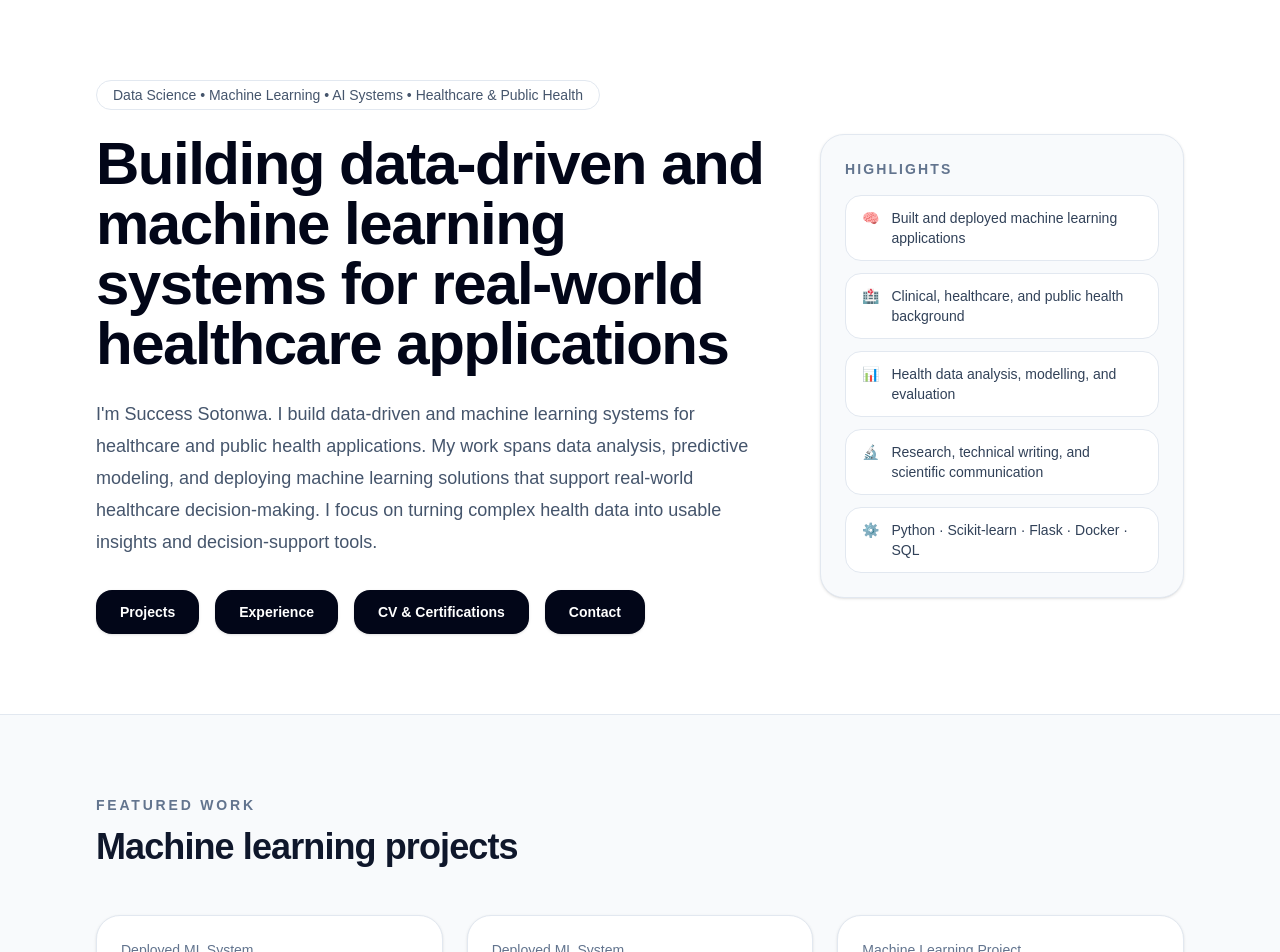
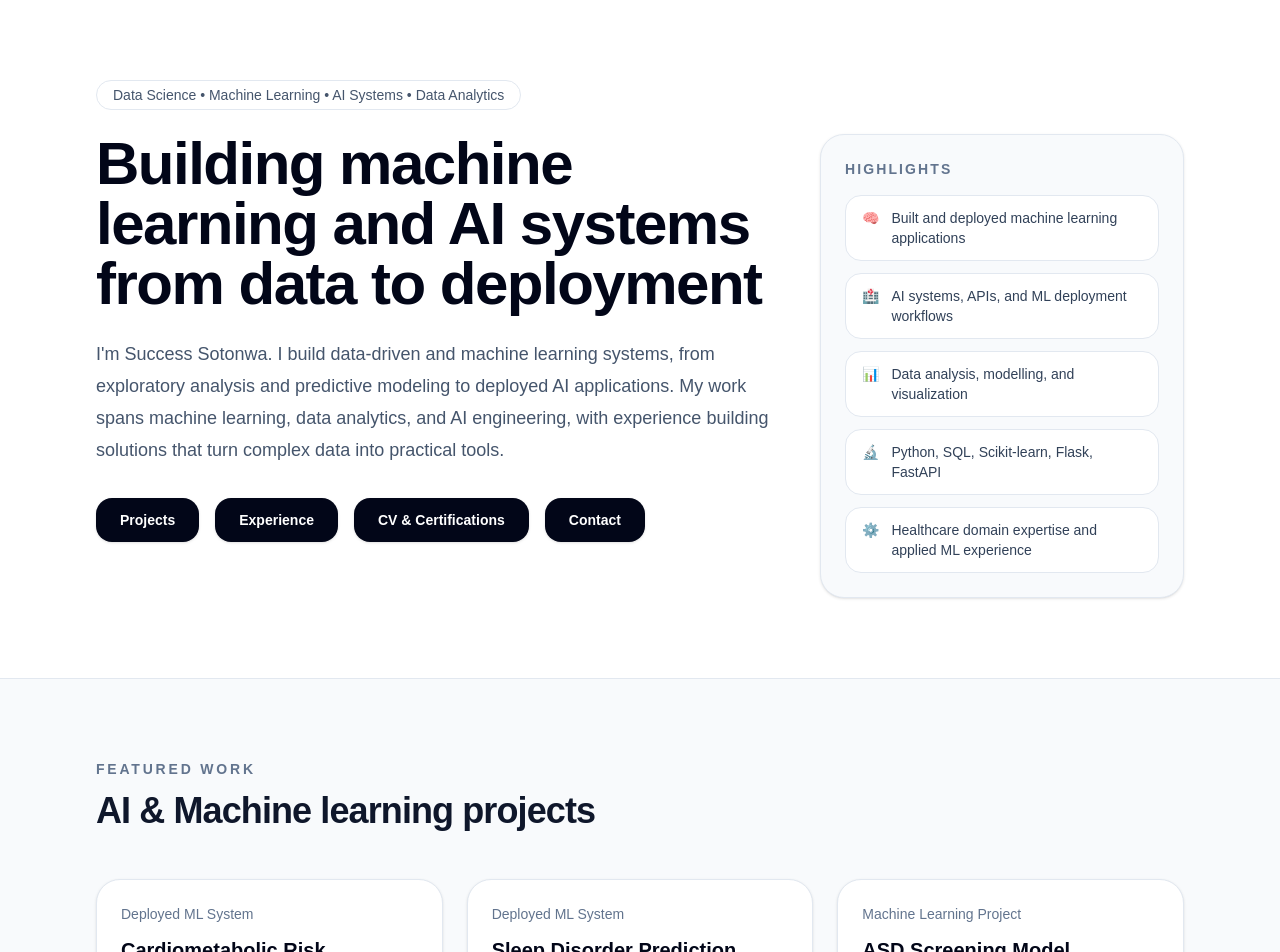
Before and after one commit to success222/portfolio, a Next.js app: page / in a window 1280 px wide. Shown: the top 952 px of the page. Built offline with nearby package versions, Linux system fonts and the light colour scheme.

Commit message:
Updated portfolio

```diff
--- a/app/page.tsx
+++ b/app/page.tsx
@@ -137,43 +137,31 @@ export default function PortfolioWebsite() {
   ];
 
   const skills = {
-    "Data Science & Machine Learning": [
-      "Scikit-learn",
-      "Classification (binary and multi-output)",
+    "AI & Machine Learning": [
+      "Predictive Modelling",
+      "Supervised Learning",
       "Feature engineering",
-      "Cross-validation",
-      "Hyperparameter tuning",
-      "Model evaluation (F1-score, ROC-AUC, sensitivity, specificity)",
+      "Model evaluation",
+      "LLM Applications",
     ],
     "Deployment & Engineering": [
       "Flask",
       "Docker",
       "Render",
+      "FastAPI",
+      "REST APIs",
       "AWS",
       "Git",
-      "GitHub",
-      "ML pipeline thinking",
     ],
     "Data & Analytics": [
       "Python",
       "Pandas",
       "NumPy",
       "EDA",
-      "SQL querying",
-      "Data visualization",
+      "SQL",
+      "Visualization",
       "Power BI",
-      "Looker Studio",
       "Excel",
-      "Google Sheets",
-      "Flourish",
-      "Reporting",
-    ],
-    "Domain Focus": [
-      "Healthcare AI",
-      "Public health",
-      "Clinical decision support",
-      "Child health",
-      "Screening tools",
     ],
   };
 
@@ -204,15 +192,15 @@ export default function PortfolioWebsite() {
       <section className="border-b border-slate-200 bg-white">
         <div className="mx-auto max-w-6xl px-6 py-20 lg:px-8">
           <p className="mb-6 inline-flex rounded-full border border-slate-200 px-4 py-1 text-sm font-medium text-slate-600">
-            Data Science • Machine Learning • AI Systems • Healthcare & Public Health
+            Data Science • Machine Learning • AI Systems • Data Analytics
           </p>
           <div className="grid gap-12 lg:grid-cols-[1.3fr_0.7fr] lg:items-start">
             <div>
               <h1 className="max-w-4xl text-4xl font-bold tracking-tight text-slate-950 sm:text-5xl lg:text-6xl">
-                Building data-driven and machine learning systems for real-world healthcare applications
+                Building machine learning and AI systems from data to deployment
               </h1>
               <p className="mt-6 max-w-3xl text-lg leading-8 text-slate-600">
-                I&apos;m Success Sotonwa. I build data-driven and machine learning systems for healthcare and public health applications. My work spans data analysis, predictive modeling, and deploying machine learning solutions that support real-world healthcare decision-making. I focus on turning complex health data into usable insights and decision-support tools.
+                I&apos;m Success Sotonwa. I build data-driven and machine learning systems, from exploratory analysis and predictive modeling to deployed AI applications. My work spans machine learning, data analytics, and AI engineering, with experience building solutions that turn complex data into practical tools.
               </p>
               {/* <p className="mt-4 text-sm font-semibold text-700">
                 Open to machine learning engineering roles and opportunities in healthcare AI, public health, and applied ML systems.
@@ -260,10 +248,10 @@ export default function PortfolioWebsite() {
               <div className="mt-4 grid gap-3">
                 {[
                   { icon: "🧠", label: "Built and deployed machine learning applications" },
-                  { icon: "🏥", label: "Clinical, healthcare, and public health background" },
-                  { icon: "📊", label: "Health data analysis, modelling, and evaluation" },
-                  { icon: "🔬", label: "Research, technical writing, and scientific communication" },
-                  { icon: "⚙️", label: "Python · Scikit-learn · Flask · Docker · SQL" },
+                  { icon: "🏥", label: "AI systems, APIs, and ML deployment workflows" },
+                  { icon: "📊", label: "Data analysis, modelling, and visualization" },
+                  { icon: "🔬", label: "Python, SQL, Scikit-learn, Flask, FastAPI" },
+                  { icon: "⚙️", label: "Healthcare domain expertise and applied ML experience" },
                 ].map((item) => (
                   <div
                     key={item.label}
@@ -286,7 +274,7 @@ export default function PortfolioWebsite() {
             Featured Work
           </p>
           <h2 className="mt-3 text-3xl font-bold tracking-tight sm:text-4xl">
-            Machine learning projects
+            AI & Machine learning projects
           </h2>
         </div>
 
@@ -358,9 +346,6 @@ export default function PortfolioWebsite() {
     <div className="max-w-3xl">
       <p className="text-sm font-semibold uppercase tracking-[0.2em] text-slate-500">
         Applied Data & Research
-      </p>
-      <p className="mt-4 text-lg text-slate-600">
-        Research and applied health analysis bridging clinical insight, data, and healthcare systems.
       </p>
     </div>
 
@@ -522,11 +507,11 @@ export default function PortfolioWebsite() {
               Skills
             </p>
             <h2 className="mt-3 text-3xl font-bold tracking-tight sm:text-4xl">
-              Technical capabilities
+              Technical skills
             </h2>
           </div>
 
-          <div className="mt-10 grid gap-6 grid-cols-1 sm:grid-cols-2 lg:grid-cols-4">
+          <div className="mt-10 grid gap-6 [grid-template-columns:repeat(auto-fit,minmax(250px,1fr))]">
             {Object.entries(skills).map(([category, items]) => (
               <div
                 key={category}
@@ -558,12 +543,12 @@ export default function PortfolioWebsite() {
             <p className="text-sm font-semibold uppercase tracking-[0.2em] text-slate-500">CV</p>
             <h2 className="mt-3 text-2xl font-bold text-slate-950">Resume</h2>
             <p className="mt-4 text-sm leading-7 text-slate-600">
-              Includes machine learning projects, healthcare experience, and technical skills relevant to ML engineering and health-focused applications.
+              Includes machine learning, AI, data science, and data analytics projects, along with technical skills and real-world development experience.
             </p>
 
             {/* CV download */}
             <a
-              href="https://drive.google.com/file/d/14KlgwPIyrrA5ASFYJtSaYu8V8DkGHqpb/view?usp=drive_link"
+              href="https://drive.google.com/file/d/15YWmjUDZz892t_QnGdWBWOGYHXLGkRFI/view?usp=drive_link"
               target="_blank"
               rel="noopener noreferrer"
               className="mt-6 inline-flex rounded-2xl bg-slate-950 px-5 py-3 text-sm font-semibold text-white"
@@ -577,7 +562,6 @@ export default function PortfolioWebsite() {
             <p className="text-sm font-semibold uppercase tracking-[0.2em] text-slate-500">
               Certifications & Qualifications
             </p>
-            <h2 className="mt-3 text-2xl font-bold text-slate-950">Proof of learning and training</h2>
             <div className="mt-6 space-y-3">
               {certifications.map((cert) => (
                 <a
@@ -607,10 +591,10 @@ export default function PortfolioWebsite() {
           <div className="grid gap-8 lg:grid-cols-[1.2fr_0.8fr] lg:items-center">
             <div>
               <h2 className="text-3xl font-bold tracking-tight sm:text-4xl">
-                Let&apos;s build meaningful health-focused ML systems.
+                Let&apos;s build meaningful AI and data-driven systems.
               </h2>
               <p className="mt-4 max-w-2xl text-base leading-8 text-slate-300">
-                Open to roles in machine learning, data science, and AI systems in healthcare and public health.
+                Open to opportunities in AI engineering, machine learning, data science, and data analytics.
               </p>
             </div>
             <div className="rounded-3xl border border-slate-800 bg-slate-900 p-6">
```
